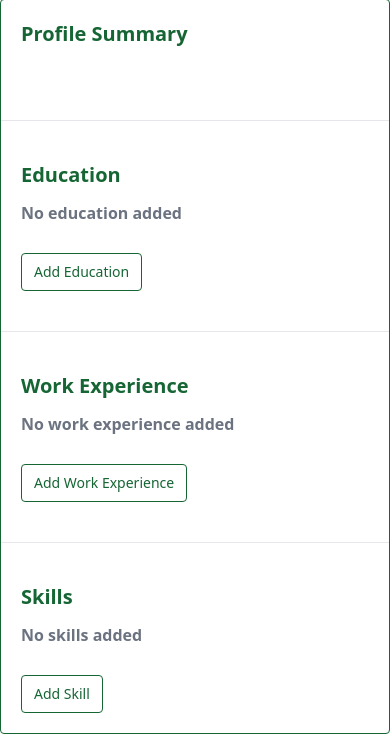
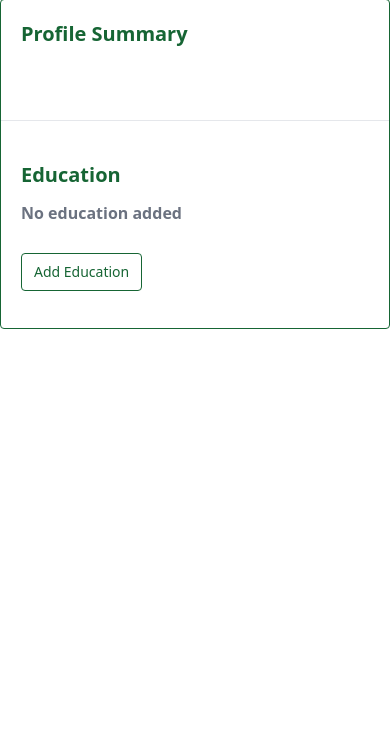
Before and after one commit to MeruC/PythonProjectG1, a Django app: page /profile/ in a window 390 px wide. Shown: the part 487-1221 px from the top of the page. After the commit the page ends 816 px from the top, so only its background shows below. Run offline with Django 4.2, Linux system fonts and the light colour scheme; the visitor is signed in with stand-in values (Sample User, id 1); data that the repository does not hold is empty; some libraries are stand-ins or nearby versions.

Commit message:
Modify: Profile page design

```diff
--- a/jobapp/apps/profileapp/templates/profile.html
+++ b/jobapp/apps/profileapp/templates/profile.html
@@ -22,7 +22,7 @@
   <title>Profile</title>
 </head>
 
-<body class="relative">
+<body class="relative h-screen">
   {% if user.is_authenticated %}
 
   {% if user_data %}
@@ -30,7 +30,7 @@
   {% include 'navbar.html' %}
 
   {% comment %} -- PAGECONTENT -- {% endcomment %}
-  <div class="min-h-[calc(100vh-56px)]  max-w-[928px] mx-auto flex flex-col md:flex-row gap-5 pt-10">
+  <div class="h-90 max-w-[928px] mx-auto flex flex-col md:flex-row gap-5 pt-10">
     <aside class="flex flex-col">
       <section class="flex flex-col items-center">
           {% if user.profile_img %}
@@ -64,7 +64,7 @@
             </button>
         </section>
     </aside>
-    <main class="grow flex flex-col max-h-[calc(100vh-56px)]">
+    <main class="grow flex flex-col h-full overflow-y-auto no-scrollbar border border-green-800 rounded">
 
       {% if messages %}
         {% for message in messages %}
@@ -74,7 +74,7 @@
         {% endfor %}
       {% endif %}
 
-      <div class="profile-tab flex flex-col border border-green-800 rounded">
+      <div class="profile-tab flex flex-col">
         {% comment %} -- Profile Summary -- {% endcomment %}
 
         <section class="min-h-[100px] p-5">
@@ -164,7 +164,7 @@
         </section>
       </div>
       <div class="setting-tab hidden">
-        <div class=" gap-2 text-lg p-5 border border-green-800 rounded">
+        <div class="gap-2 text-lg p-5">
             <form method="POST" action="{% url 'profileapp:index' %}" class="flex flex-col gap-3" enctype="multipart/form-data">
               {% csrf_token %}
               <!-- user image -->
--- a/jobapp/static/css/main.css
+++ b/jobapp/static/css/main.css
@@ -33,3 +33,19 @@ input[type="password"]::-webkit-credentials-auto-fill-button {
     background-color: #d1ecf1;
     border-color: #bee5eb;
 }
+
+
+/* Hide scrollbar for Firefox */
+.no-scrollbar {
+    scrollbar-width: thin;
+    scrollbar-color: transparent transparent;
+  }
+
+  /* Hide scrollbar for Webkit/Blink */
+  .no-scrollbar::-webkit-scrollbar {
+    width: 12px;
+  }
+
+  .no-scrollbar::-webkit-scrollbar-thumb {
+    background-color: transparent;
+  }
--- a/jobapp/static/css/profile.css
+++ b/jobapp/static/css/profile.css
@@ -21,3 +21,7 @@ label {
 pre {
   color: yellow;
 }
+
+.h-90{
+  height: 90%;
+}
```
